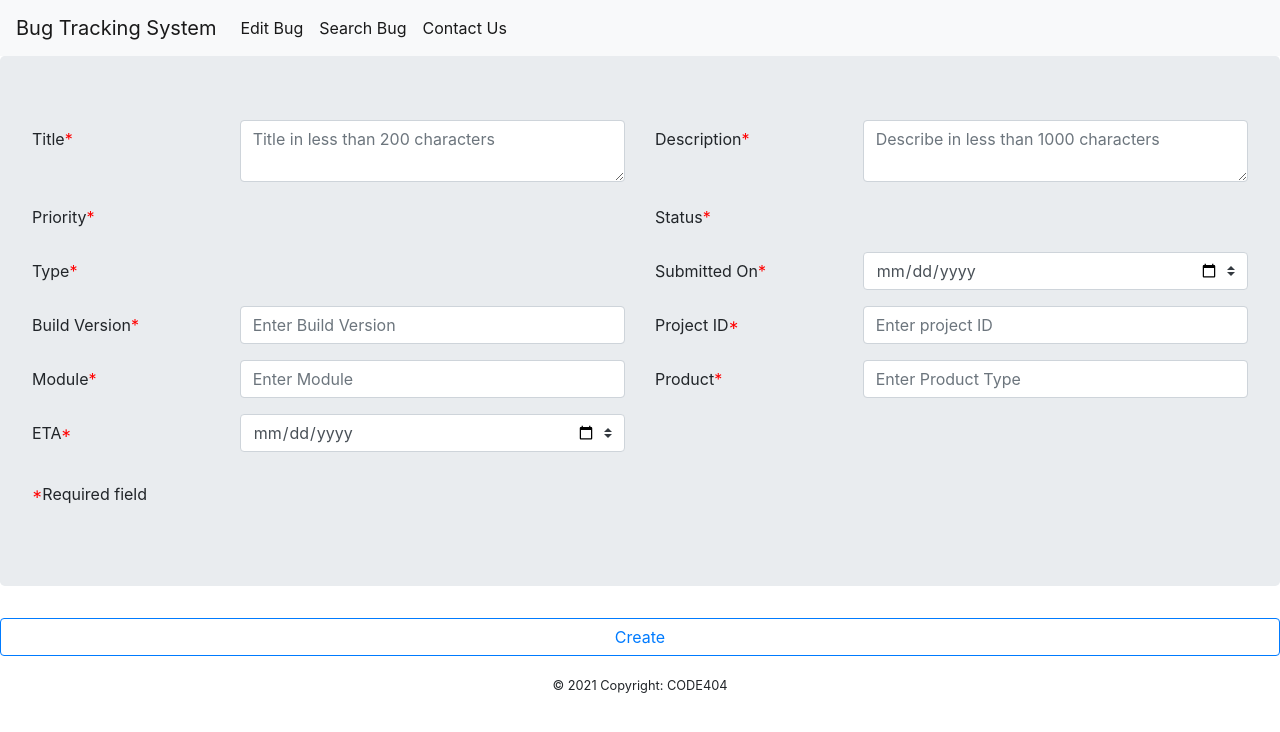
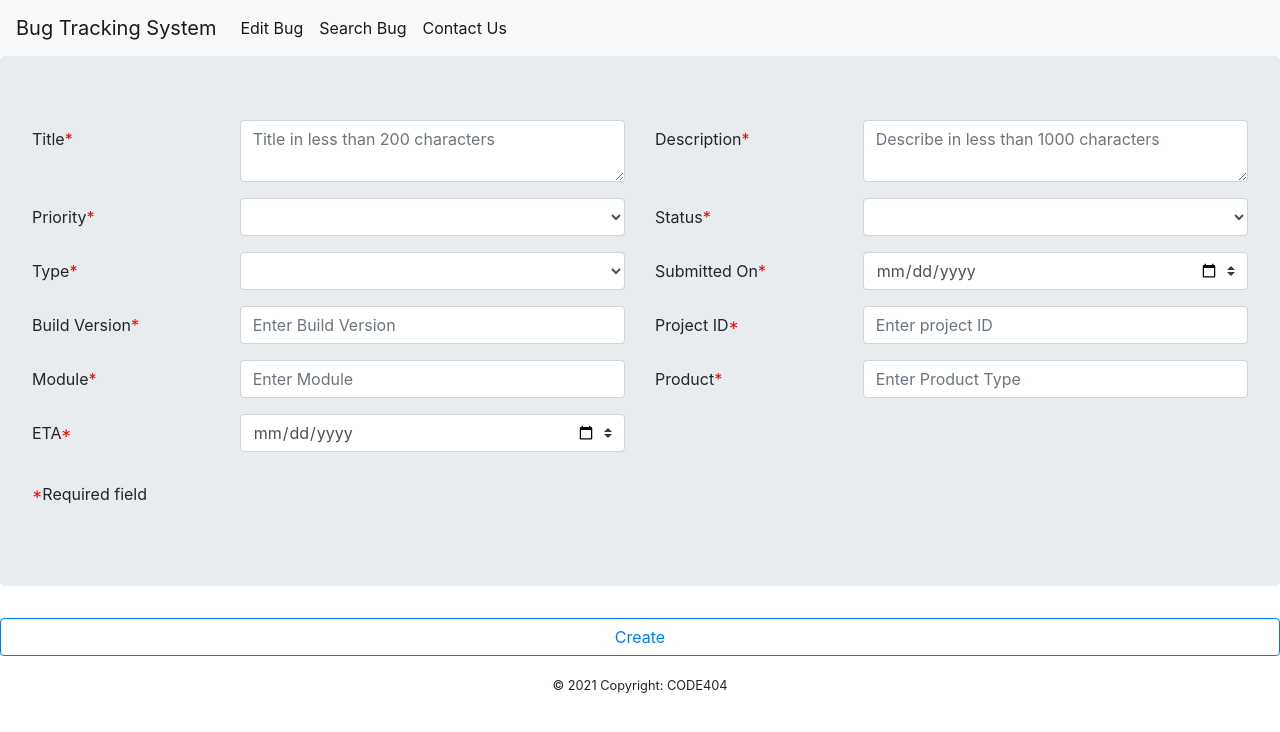
Before and after one commit to ibmmaseeh/BTSAngular, an Angular app: page / in a window 1280 px wide. Shown: the top 732 px of the page. Built offline with nearby package versions, Linux system fonts and the light colour scheme.

Commit message:
Implemented createBug

```diff
--- a/src/app/create-bug/create-bug.component.html
+++ b/src/app/create-bug/create-bug.component.html
@@ -13,11 +13,7 @@
   <script defer src="https://cdn.jsdelivr.net/npm/bootstrap-select@1.13.14/dist/js/bootstrap-select.min.js"></script>
   <title>Create Bug</title>
   <script src="http://code.jquery.com/jquery-1.11.0.min.js"></script>
-  <script>
-    $(document).ready(function () {
-      $('select').selectpicker();
-    });
-  </script>
+
 </head>
 
 <body>
@@ -45,8 +41,7 @@
         <label for="colFormLabelLg" class="col-lg-2 col-form-label control-label">Priority</label>
         <div class="col">
 
-          <select class="selectpicker form-control" data-live-search="true" id="priority" [(ngModel)]="bug.priority"
-            name="priority" required>
+          <select class="form-control" id="priority" [(ngModel)]="bug.priority" name="priority" required>
             <option value="" disabled selected>Select Priority</option>
             <option>LOW</option>
             <option>MEDIUM</option>
@@ -57,8 +52,7 @@
         <label for="colFormLabelLg" class="col-lg-2 col-form-label control-label">Status</label>
 
         <div class="col">
-          <select class="selectpicker form-control" data-live-search="true" id="status" [(ngModel)]="bug.status"
-            name="status" required>
+          <select class="form-control" id="status" [(ngModel)]="bug.status" name="status" required>
             <option value="" disabled selected>Select Option</option>
             <option>NEW</option>
             <option>OPEN</option>
@@ -84,8 +78,7 @@
       <div class="form-group row">
         <label for="colFormLabelLg" class="col-lg-2 col-form-label control-label">Type</label>
         <div class="col">
-          <select class="selectpicker form-control" data-live-search="true" id="type" [(ngModel)]="bug.type" name="type"
-            required>
+          <select class="form-control" id="type" [(ngModel)]="bug.type" name="type" required>
             <option value="" disabled selected>Select Type</option>
             <option>PROBLEM_REQUEST</option>
             <option>CHANGE_REQUEST</option>
--- a/src/app/create-bug/create-bug.component.ts
+++ b/src/app/create-bug/create-bug.component.ts
@@ -18,7 +18,7 @@ export class CreateBugComponent implements OnInit {
     const promise = this.bugService.saveBug(this.bug);
     promise.subscribe(response => {
       console.log(response);
-      alert("Bug saved...")
+      alert("Bug saved...");
     },
       error => {
         console.log(error);
```
